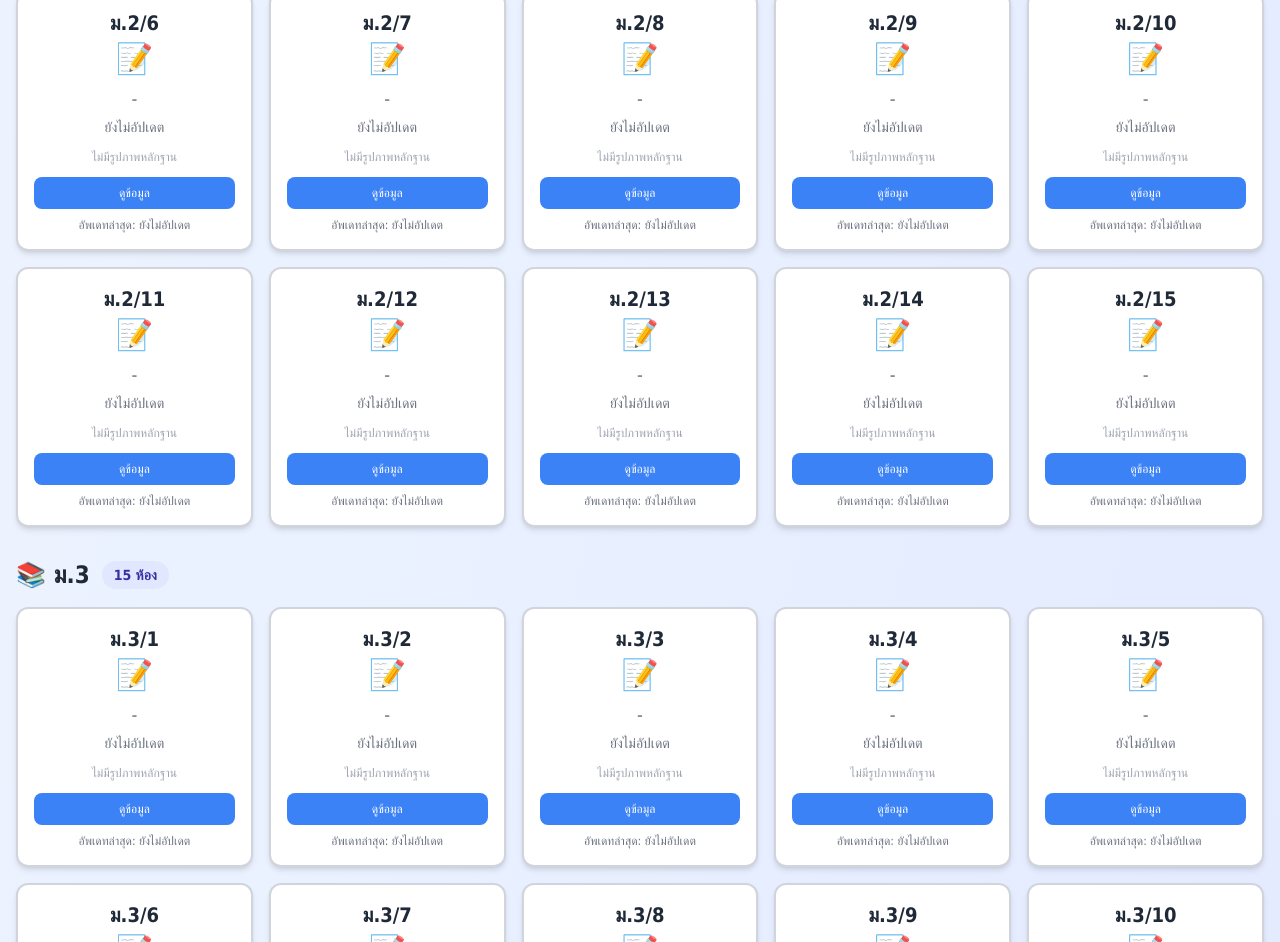
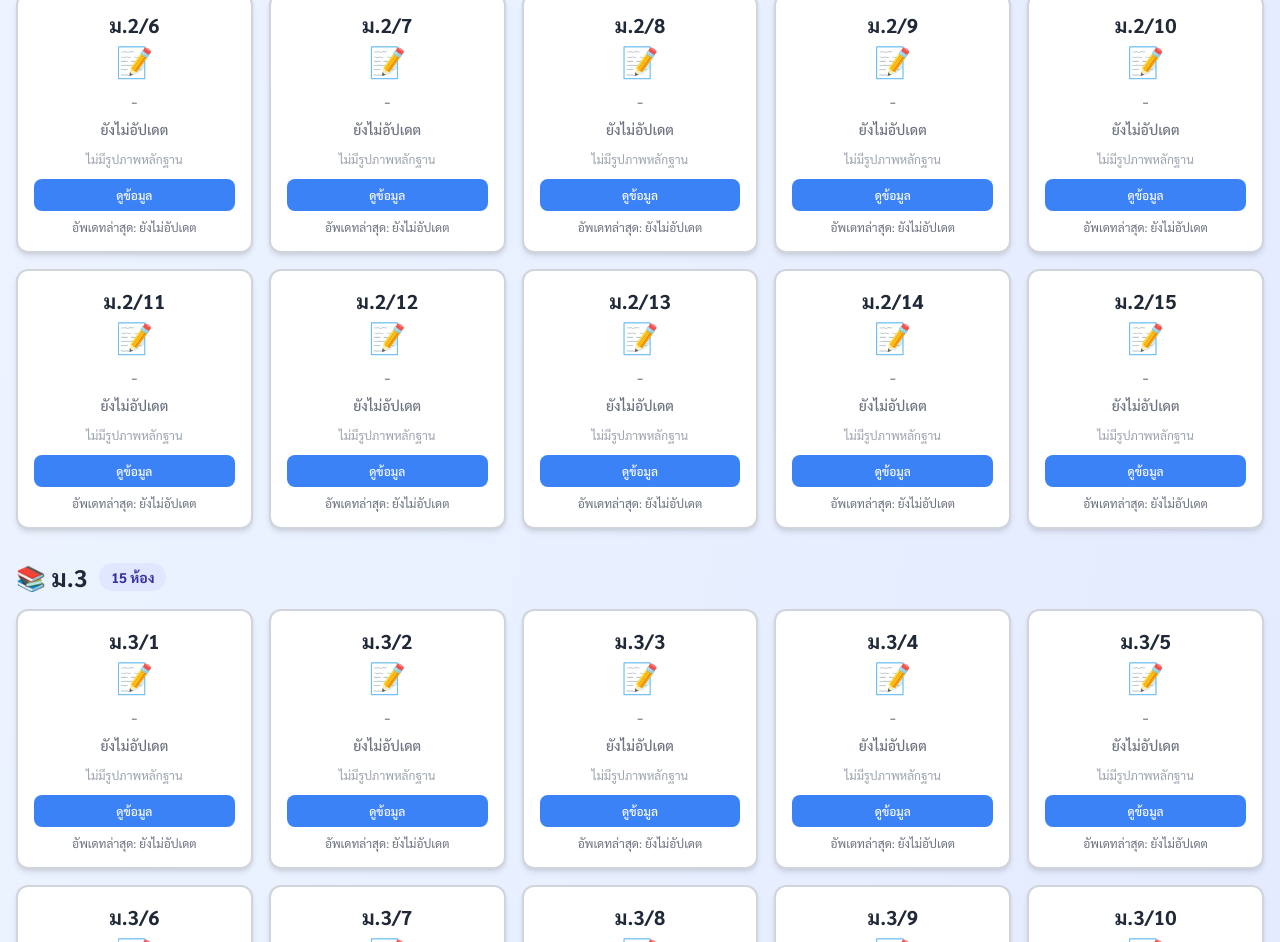
Before and after one commit to suparadaptsw/DSNCleanCLassroom, a plain HTML site: page index.html in a window 1280 px wide. Shown: the part 1858-2800 px from the top of the page. Drawn offline with nearby package versions, Linux system fonts and the light colour scheme.

Commit message:
Update style.css

```diff
--- a/style.css
+++ b/style.css
@@ -1,13 +1,37 @@
+@import url('https://fonts.googleapis.com/css2?family=Sarabun:wght@300;400;500;600;700&display=swap');
+
 body {
-  font-family: "Tahoma", sans-serif;
-  background-color: #f9f9f9;
-  text-align: center;
+    font-family: 'Sarabun', sans-serif;
 }
-button {
-  background-color: red;
-  color: white;
-  padding: 10px 20px;
-  border: none;
-  cursor: pointer;
-  border-radius: 6px;
+
+.fade-in {
+    animation: fadeIn 0.3s ease-in;
 }
+
+@keyframes fadeIn {
+    from {
+        opacity: 0;
+        transform: translateY(10px);
+    }
+    to {
+        opacity: 1;
+        transform: translateY(0);
+    }
+}
+
+.score-card {
+    transition: all 0.2s ease;
+}
+
+.score-card:hover {
+    transform: translateY(-2px);
+    box-shadow: 0 8px 25px rgba(0,0,0,0.1);
+}
+
+.update-btn {
+    transition: all 0.2s ease;
+}
+
+.update-btn:hover {
+    transform: scale(1.05);
+}
```
